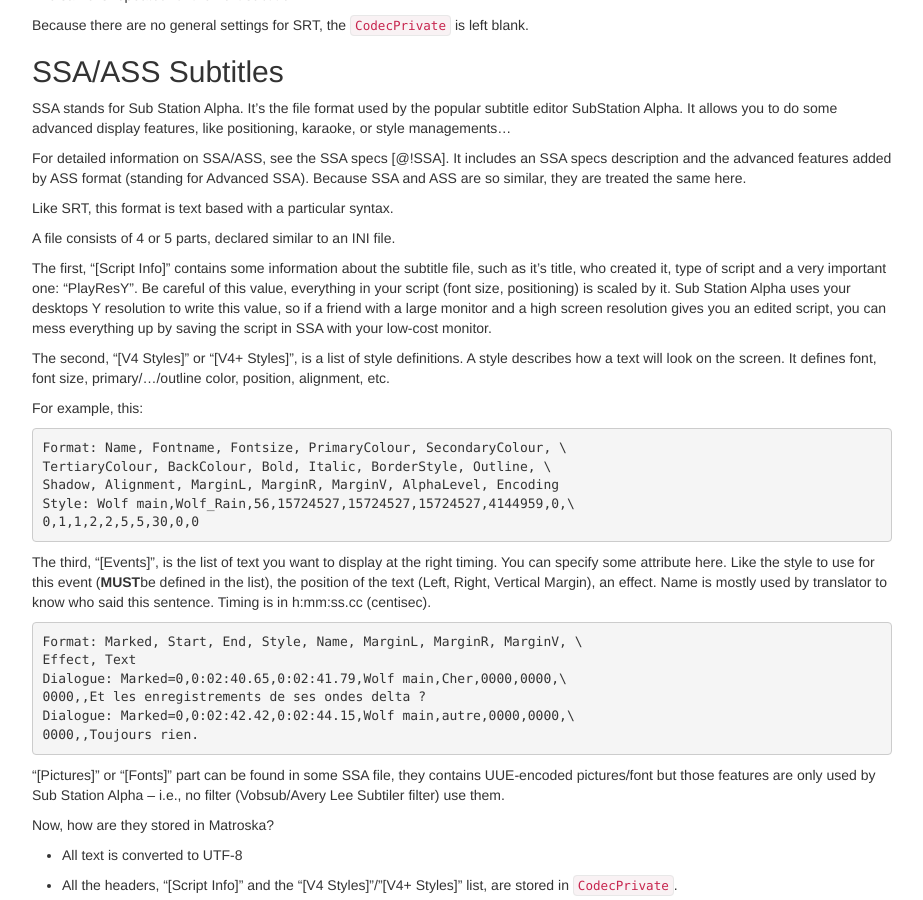
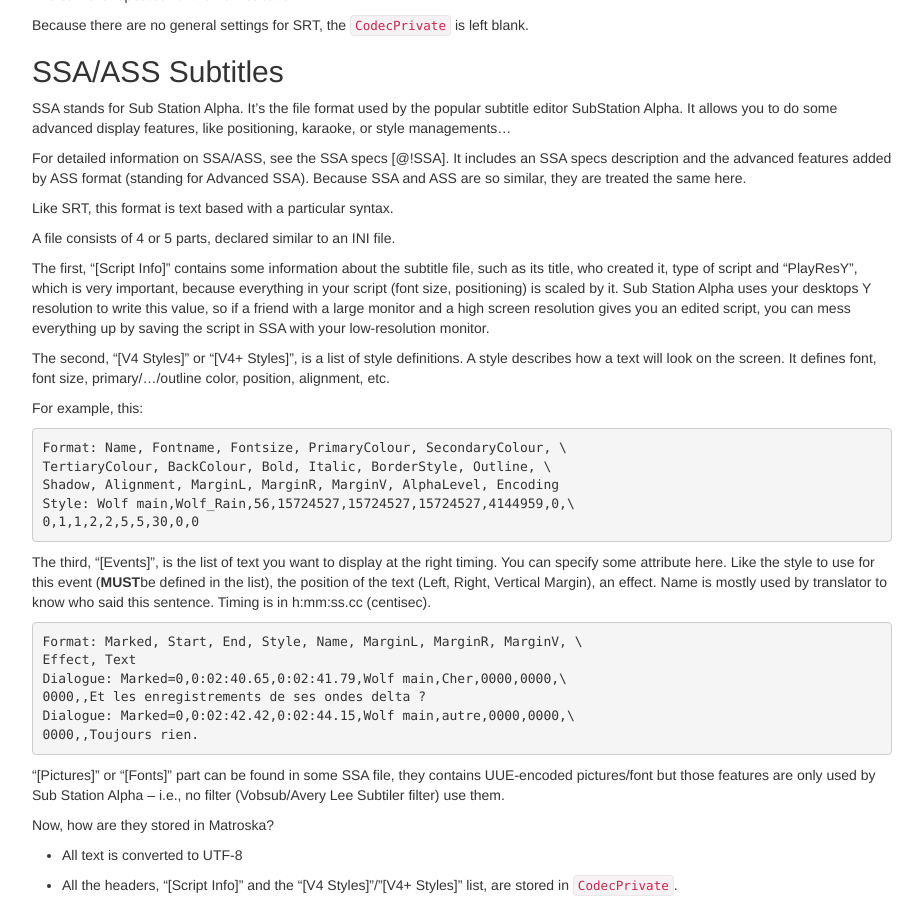
Before and after one commit to ietf-wg-cellar/matroska-specification, a Jekyll site: the page built from cellar-codec/subtitles.md, in a window 1280 px wide and 900 px high, scrolled down 3200 px. Shown: the whole window, without its empty margins (273-1196 px from the left). Built offline with Jekyll 4.4.1, drawn with Linux system fonts in a browser that asks for light colours; our own code applies the rules of GitHub Pages for plain Markdown files.

Commit message:
reword SSA Script Info section
Co-authored-by: SpencerDawkins <spencerdawkins.ietf@gmail.com>

```diff
--- a/cellar-codec/subtitles.md
+++ b/cellar-codec/subtitles.md
@@ -201,11 +201,11 @@ Like SRT, this format is text based with a particular syntax.
 A file consists of 4 or 5 parts, declared similar to an INI file.
 
 The first, "[Script Info]" contains some information about the subtitle file,
-such as it's title, who created it, type of script and a very important one: "PlayResY".
-Be careful of this value, everything in your script (font size, positioning) is scaled by it.
+such as its title, who created it, type of script and "PlayResY",
+which is very important, because everything in your script (font size, positioning) is scaled by it.
 Sub Station Alpha uses your desktops Y resolution to write this value, so if a friend
 with a large monitor and a high screen resolution gives you an edited script,
-you can mess everything up by saving the script in SSA with your low-cost monitor.
+you can mess everything up by saving the script in SSA with your low-resolution monitor.
 
 The second, "[V4 Styles]" or "[V4+ Styles]", is a list of style definitions.
 A style describes how a text will look on the screen.
```
